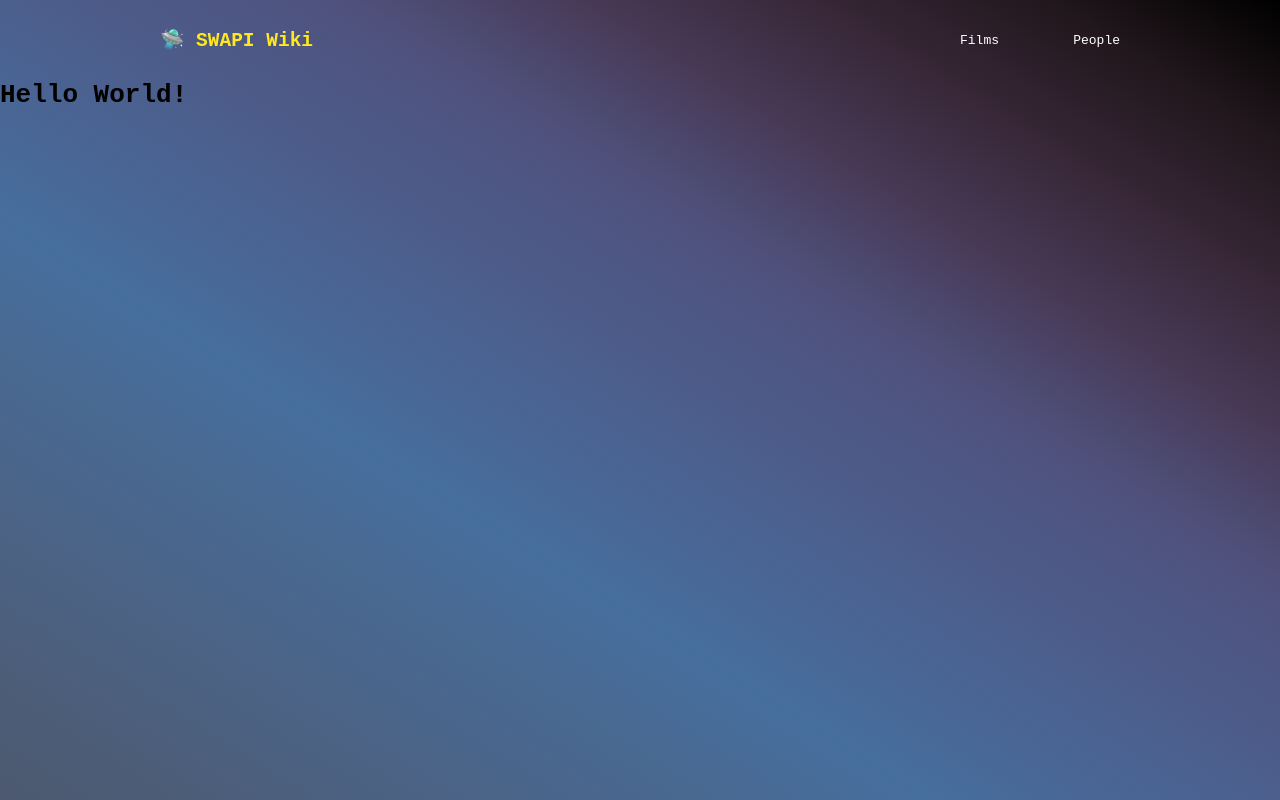
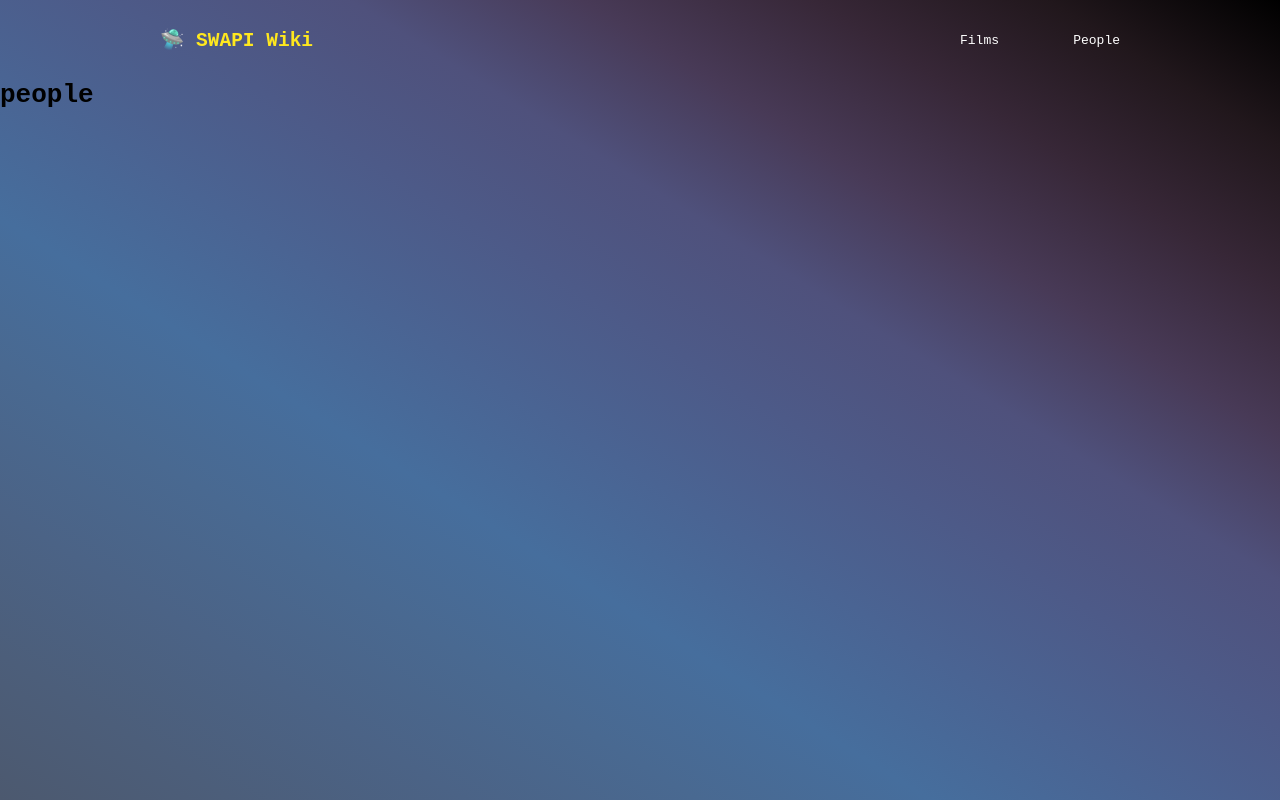
Before and after one commit to GustafGronlund/swapi-wiki, a React (Create React App) app: page /people in a window 1280 px wide. Built offline with nearby package versions, Linux system fonts and the light colour scheme.

Commit message:
Added routes to films and people.

```diff
--- a/src/App.js
+++ b/src/App.js
@@ -1,11 +1,19 @@
 import "./styles/App.scss";
+import { Routes, Route } from "react-router-dom";
 import Navigation from "./components/Navigation";
+import HomePage from "./pages/HomePage";
+import FilmsPage from "./pages/FilmsPage";
+import PeoplePage from "./pages/PeoplePage";
 
 function App() {
   return (
     <div className="App">
       <Navigation />
-      <h1>Hello World!</h1>
+      <Routes>
+        <Route path="/" element={<HomePage />} />
+        <Route path="/films" element={<FilmsPage />} />
+        <Route path="/people" element={<PeoplePage />} />
+      </Routes>
     </div>
   );
 }
--- a/src/components/Navigation.jsx
+++ b/src/components/Navigation.jsx
@@ -1,4 +1,5 @@
 import "../styles/Navigation.scss";
+import { Link, NavLink } from "react-router-dom";
 
 const Navigation = () => {
   return (
@@ -6,10 +7,14 @@ const Navigation = () => {
       <h2>🛸 SWAPI Wiki</h2>
       <ul>
         <li>
-          <a>Films</a>
+          <a as={NavLink} end to="/films">
+            Films
+          </a>
         </li>
         <li>
-          <a>People</a>
+          <a as={NavLink} end to="/people">
+            People
+          </a>
         </li>
       </ul>
     </nav>
--- /dev/null
+++ b/src/pages/FilmsPage.jsx
@@ -0,0 +1,11 @@
+import { Link } from "react-router-dom";
+
+const FilmsPage = () => {
+  return (
+    <>
+      <h1>films</h1>
+    </>
+  );
+};
+
+export default FilmsPage;
--- /dev/null
+++ b/src/pages/HomePage.jsx
@@ -0,0 +1,11 @@
+import { Link } from "react-router-dom";
+
+const HomePage = () => {
+  return (
+    <>
+      <h1>homepage</h1>
+    </>
+  );
+};
+
+export default HomePage;
--- /dev/null
+++ b/src/pages/PeoplePage.jsx
@@ -0,0 +1,11 @@
+import { Link } from "react-router-dom";
+
+const PeoplePage = () => {
+  return (
+    <>
+      <h1>people</h1>
+    </>
+  );
+};
+
+export default PeoplePage;
--- a/src/styles/Navigation.scss
+++ b/src/styles/Navigation.scss
@@ -7,6 +7,7 @@ nav {
   height: 5rem;
   h2 {
     color: #ffe81e;
+    cursor: pointer;
   }
   ul {
     display: flex;
@@ -18,6 +19,7 @@ nav {
     a {
       color: white;
       text-decoration: none;
+      cursor: pointer;
     }
   }
 }
```
